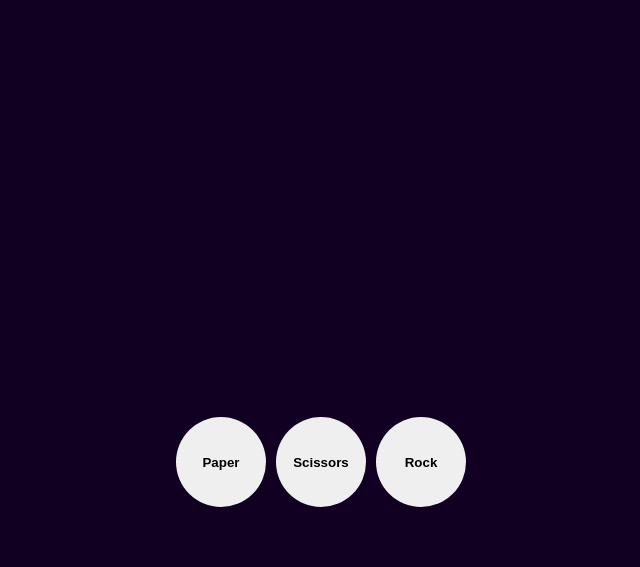
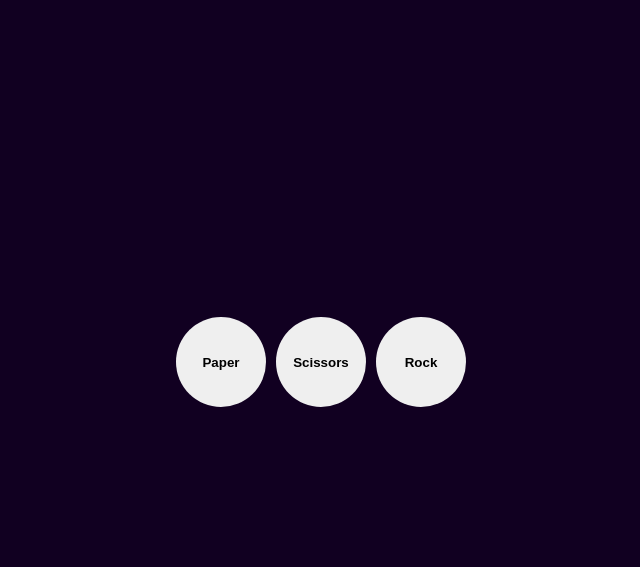
Before and after one commit to sasaafanasienka/websocket-client, a plain HTML site: page index.html in a window 1280 px wide. Shown: the part 233-800 px from the top of the page, without its empty margins (319-959 px from the left). Drawn offline with Linux system fonts and the light colour scheme.

Commit message:
feature: add style fixes

```diff
--- a/style.css
+++ b/style.css
@@ -9,12 +9,12 @@
   background-color: rgb(17, 0, 33);
   color: white;
   margin: 0;
-  padding: 60px;
+  padding: 40px 20px 20vh;
   box-sizing: border-box;
 }
 
 .message {
-  font-size: 36px;
+  font-size: 32px;
   text-align: center;
   width: 100%;
   max-width: 600px;
```
